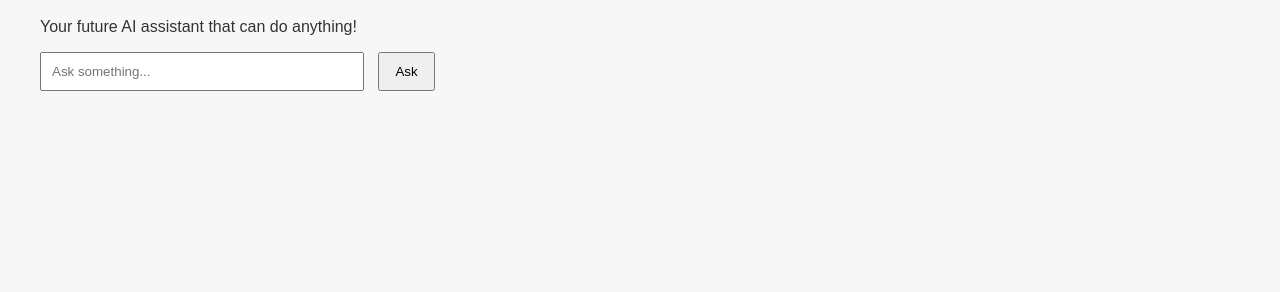
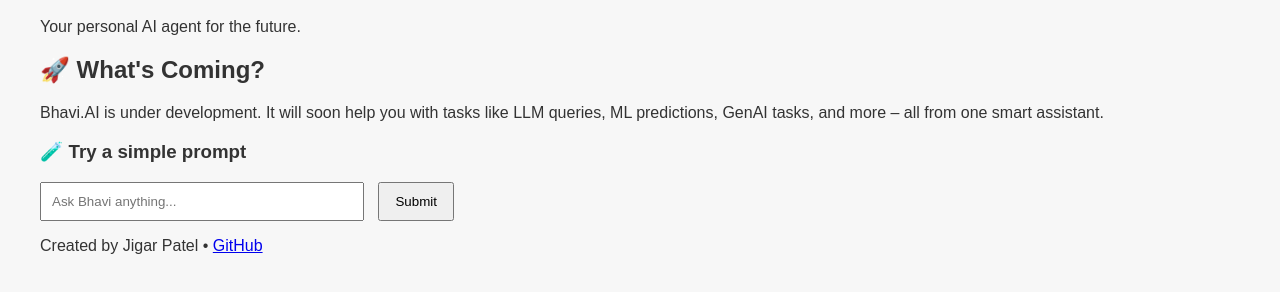
Before and after one commit to crea-troy/BhaVi.ai, a plain HTML site: page index.html in a window 1280 px wide. Shown: the part 80-372 px from the top of the page. Drawn offline with Linux system fonts and the light colour scheme; files that its build step writes are made by us from their sources.

Commit message:
Update index.html

```diff
--- a/index.html
+++ b/index.html
@@ -1,19 +1,33 @@
-<!-- frontend/index.html -->
+<!-- index.html -->
 <!DOCTYPE html>
 <html lang="en">
 <head>
   <meta charset="UTF-8" />
   <meta name="viewport" content="width=device-width, initial-scale=1.0"/>
-  <title>Bhavi.AI - Your AI Agent</title>
+  <title>Bhavi.AI – Your Futuristic AI Agent</title>
   <link rel="stylesheet" href="styles.css" />
 </head>
 <body>
-  <h1>Welcome to Bhavi.AI</h1>
-  <p>Your future AI assistant that can do anything!</p>
-  <input type="text" id="userInput" placeholder="Ask something..." />
-  <button onclick="askAgent()">Ask</button>
-  <pre id="responseArea"></pre>
+  <header>
+    <h1>Welcome to Bhavi.AI</h1>
+    <p>Your personal AI agent for the future.</p>
+  </header>
 
-  <script src="script.js"></script>
+  <main>
+    <section class="intro">
+      <h2>🚀 What's Coming?</h2>
+      <p>Bhavi.AI is under development. It will soon help you with tasks like LLM queries, ML predictions, GenAI tasks, and more – all from one smart assistant.</p>
+    </section>
+
+    <section class="demo">
+      <h3>🧪 Try a simple prompt</h3>
+      <input type="text" placeholder="Ask Bhavi anything..." />
+      <button>Submit</button>
+    </section>
+  </main>
+
+  <footer>
+    <p>Created by Jigar Patel • <a href="https://github.com/crea-troy">GitHub</a></p>
+  </footer>
 </body>
 </html>
```
